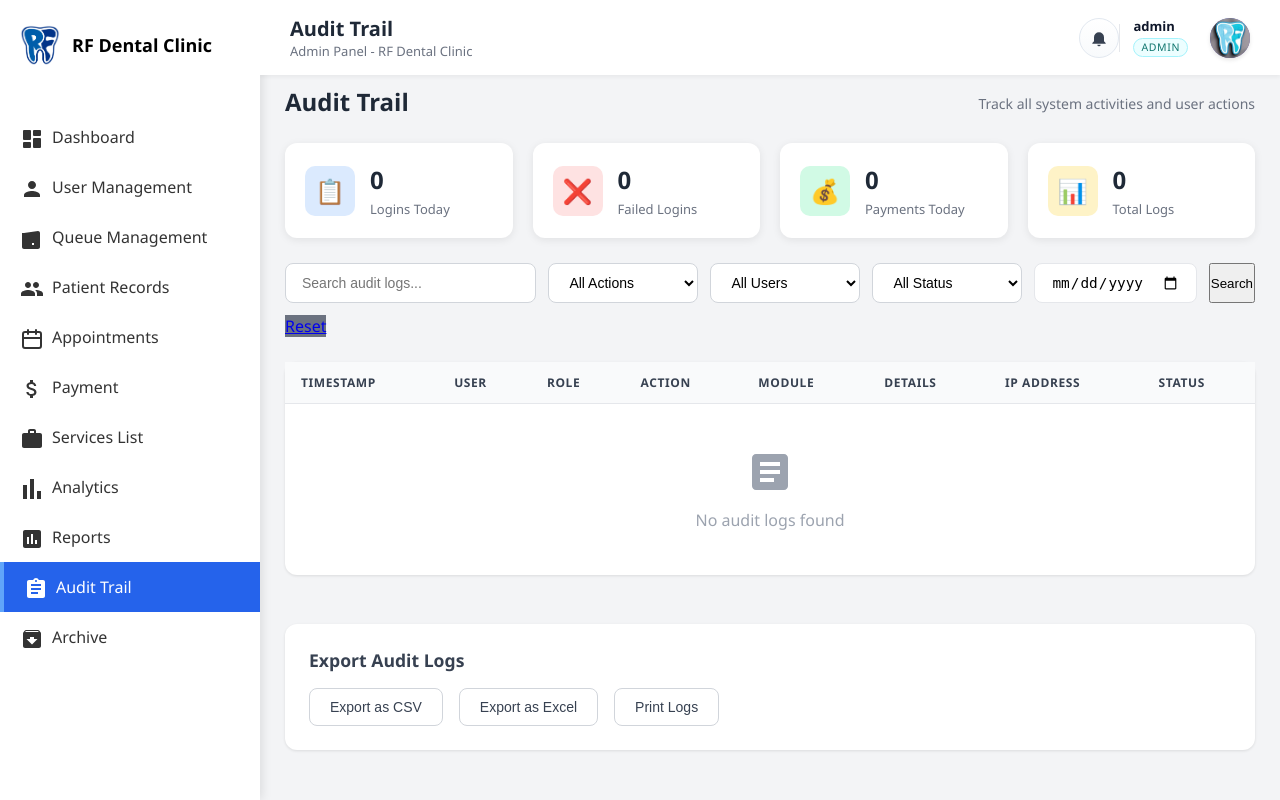
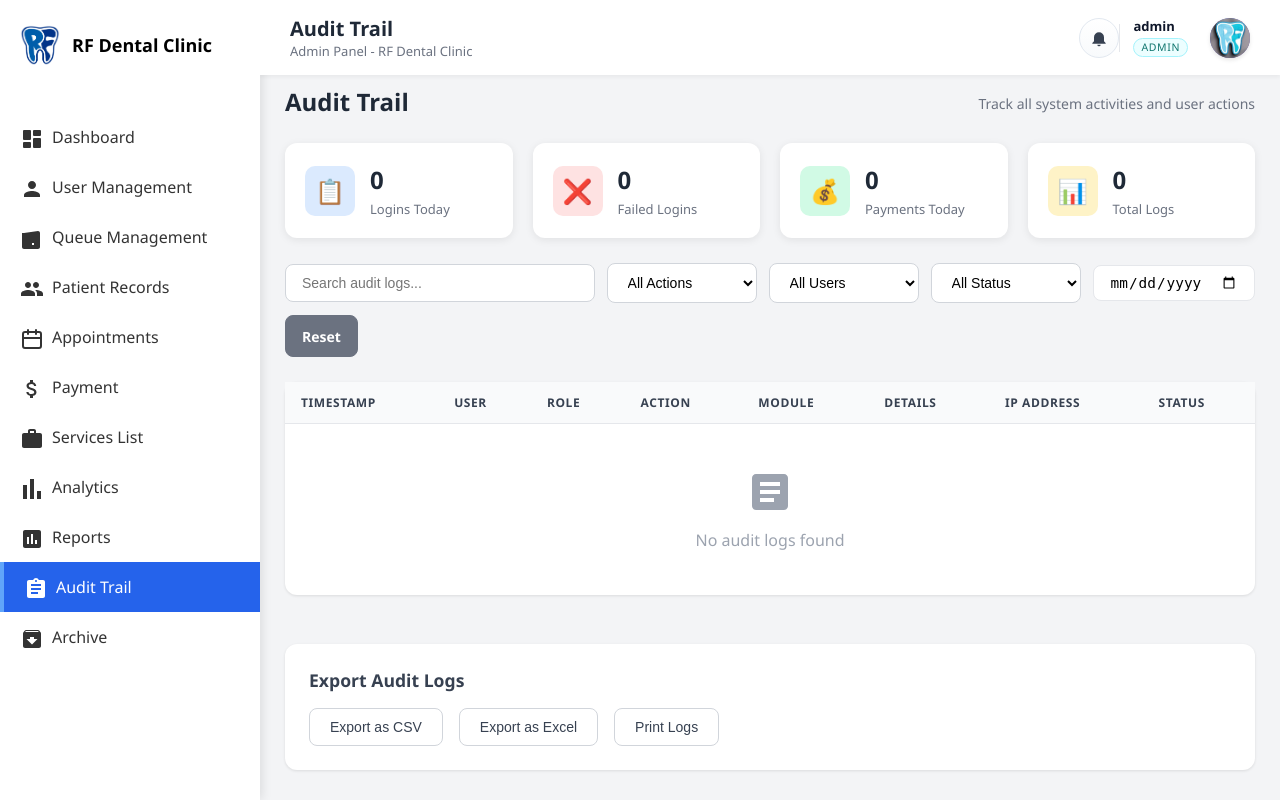
Before and after one commit to ChimpsCode/Dental_Clinic_System, a PHP site: page /admin_audit_trail.php in a window 1280 px wide. Run offline with PHP 8.4, Linux system fonts and the light colour scheme; a user stored in the database is signed in; data comes from the database, SQL or seed files in the repository; data that the repository does not hold is empty.

Commit message:
admin audit trail

```diff
--- a/admin_audit_trail.php
+++ b/admin_audit_trail.php
@@ -120,8 +120,7 @@ require_once __DIR__ . '/includes/admin_layout_start.php';
                         <option value="failed" <?php echo $statusFilter === 'failed' ? 'selected' : ''; ?>>Failed</option>
                     </select>
                     <input type="date" class="date-input" name="date" id="dateFilter" value="<?php echo htmlspecialchars($dateFilter); ?>">
-                    <button type="submit" class="btn-filter">Search</button>
-                    <a href="admin_audit_trail.php" class="btn-filter" style="background: #6b7280;">Reset</a>
+                    <a href="admin_audit_trail.php" class="btn-filter reset">Reset</a>
                 </form>
 
                 <!-- Audit Log Table -->
--- a/assets/css/admin.css
+++ b/assets/css/admin.css
@@ -32,6 +32,7 @@
     display: flex;
     gap: 12px;
     flex-wrap: wrap;
+    align-items: center;
 }
 
 .search-input {
@@ -58,6 +59,37 @@
     background: white;
     min-width: 150px;
     cursor: pointer;
+}
+
+.btn-filter {
+    padding: 10px 16px;
+    border: 1px solid #3b82f6;
+    border-radius: 8px;
+    background: #3b82f6;
+    color: #ffffff;
+    font-size: 0.875rem;
+    font-weight: 600;
+    cursor: pointer;
+    text-decoration: none;
+    display: inline-flex;
+    align-items: center;
+    justify-content: center;
+    height: 42px;
+}
+
+.btn-filter:hover {
+    background: #2563eb;
+    border-color: #2563eb;
+}
+
+.btn-filter.reset {
+    background: #6b7280;
+    border-color: #6b7280;
+}
+
+.btn-filter.reset:hover {
+    background: #4b5563;
+    border-color: #4b5563;
 }
 
 .filter-select:focus, .date-input:focus {
```
